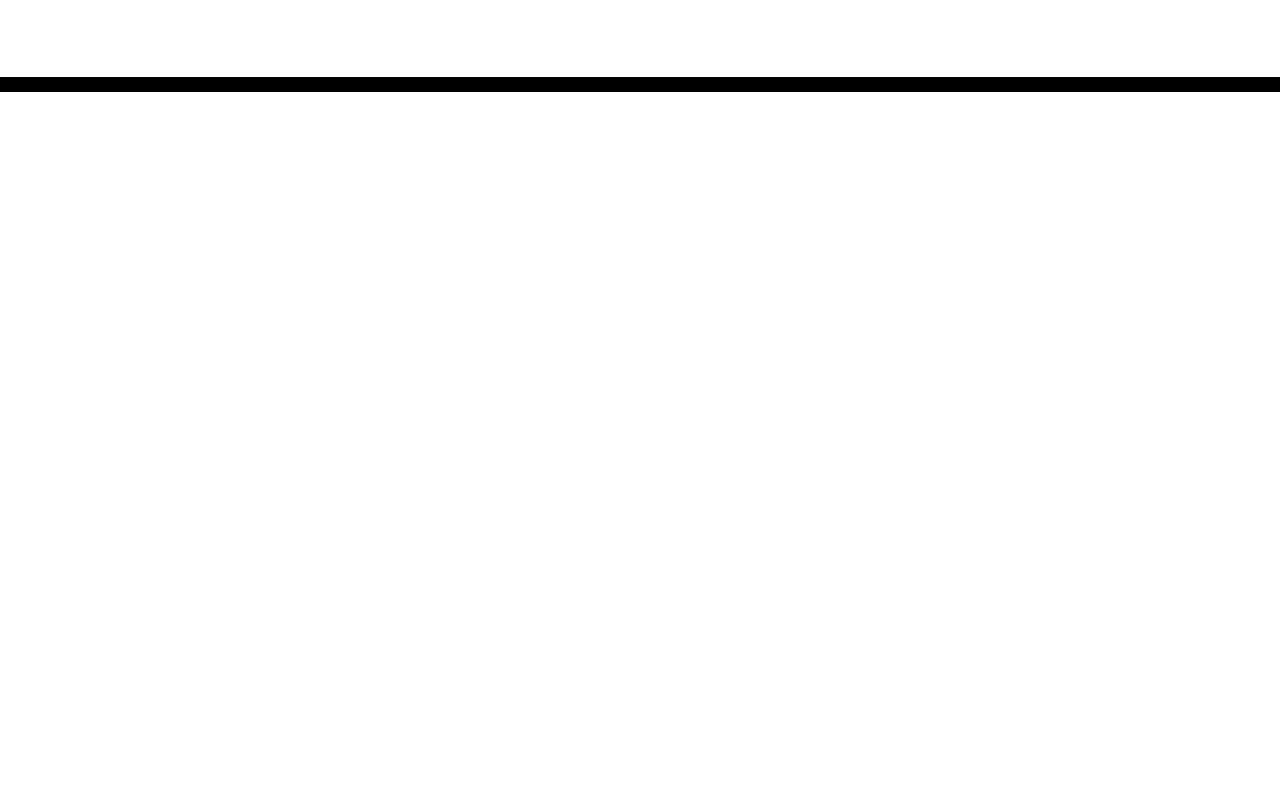
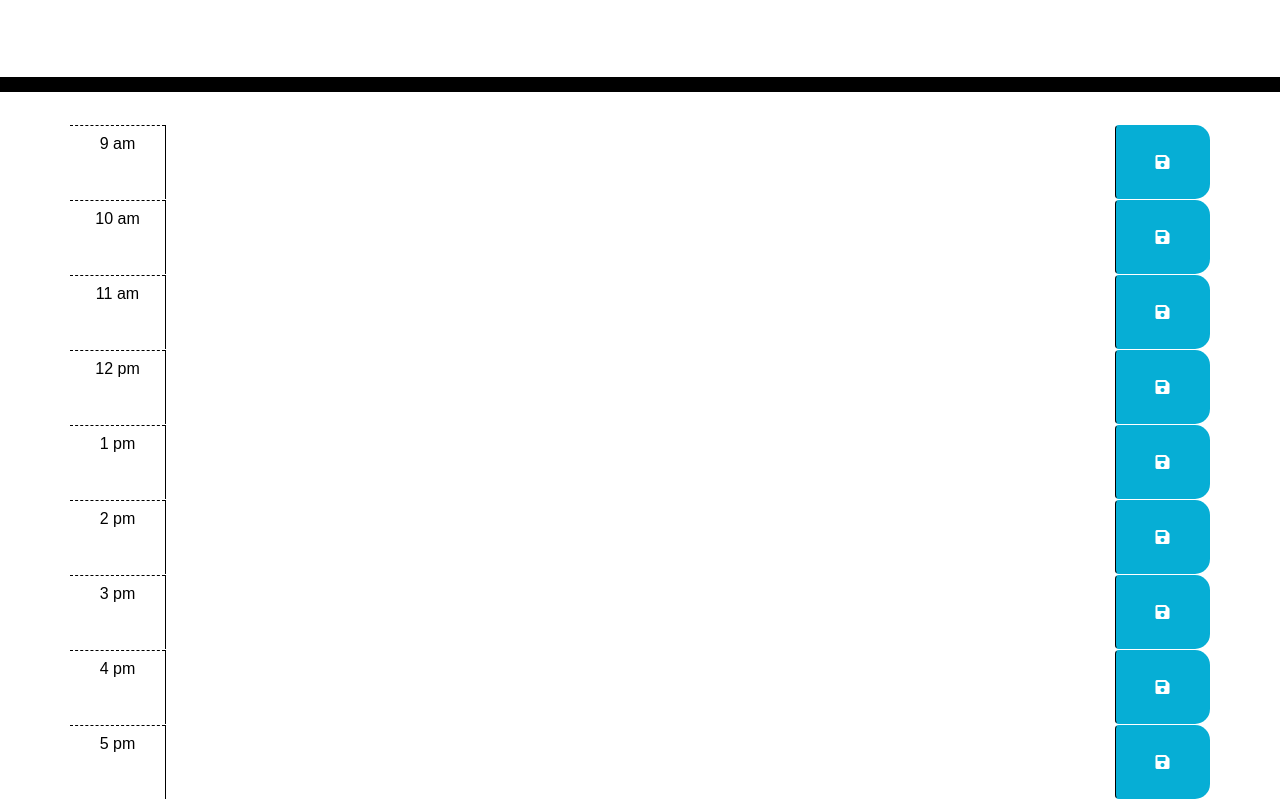
Before and after one commit to northjw/WorkDay-Planner, a plain HTML site: page Develop/Index.html in a window 1280 px wide. Shown: the part 205-1004 px from the top of the page. Before the commit the page ends 800 px from the top, so only its background shows below. Drawn offline with nearby package versions, Linux system fonts and the light colour scheme.

Commit message:
adding time slots to index.html

```diff
--- a/Develop/Index.html
+++ b/Develop/Index.html
@@ -26,3 +26,88 @@
         <h2 class="lead">A simple calendar app for scheduling your work day</h2>
         <p id="currentDay"></p>
     </header>
+
+    <!-- Scheduler -->
+  <div class="container schedule">
+
+    <!-- Timeblocks go here -->
+    <div class="row time-block" data-hour="9">
+      <div class="col-2 col-lg-1 hour">9 am</div>
+      <textarea class="col-8 col-lg-10"></textarea>
+        <button class=" col-2 col-lg-1 btn btn-block saveBtn d-flex justify-content-center align-items-center">
+          <i class="fas fa-save"></i>
+        </button>
+    </div>
+
+    <div class="row time-block" data-hour="10">
+      <div class="col-2 col-lg-1 hour">10 am</div>
+      <textarea class="col-8 col-lg-10"></textarea>
+      <button class=" col-2 col-lg-1 btn btn-block saveBtn d-flex justify-content-center align-items-center">
+        <i class="fas fa-save"></i>
+      </button>
+
+    </div>
+    <div class="row time-block" data-hour="11">
+      <div class="col-2 col-lg-1 hour">11 am</div>
+      <textarea class="col-8 col-lg-10"></textarea>
+      <button class=" col-2 col-lg-1 btn btn-block saveBtn d-flex justify-content-center align-items-center">
+        <i class="fas fa-save"></i>
+      </button>
+    </div>
+
+    <div class="row time-block" data-hour="12">
+      <div class="col-2 col-lg-1 hour">12 pm</div>
+      <textarea class="col-8 col-lg-10"></textarea>
+      <button class=" col-2 col-lg-1 btn btn-block saveBtn d-flex justify-content-center align-items-center">
+        <i class="fas fa-save"></i>
+      </button>
+    </div>
+
+    <div class="row time-block" data-hour="13">
+      <div class="col-2 col-lg-1 hour">1 pm</div>
+      <textarea class="col-8 col-lg-10"></textarea>
+      <button class=" col-2 col-lg-1 btn btn-block saveBtn d-flex justify-content-center align-items-center">
+        <i class="fas fa-save"></i>
+      </button>
+    </div>
+
+    <div class="row time-block" data-hour="14">
+      <div class="col-2 col-lg-1 hour">2 pm</div>
+      <textarea class="col-8 col-lg-10"></textarea>
+      <button class=" col-2 col-lg-1 btn btn-block saveBtn d-flex justify-content-center align-items-center">
+        <i class="fas fa-save"></i>
+      </button>
+    </div>
+
+    <div class="row time-block" data-hour="15">
+      <div class="col-2 col-lg-1 hour">3 pm</div>
+      <textarea class="col-8 col-lg-10"></textarea>
+      <button class=" col-2 col-lg-1 btn btn-block saveBtn d-flex justify-content-center align-items-center">
+        <i class="fas fa-save"></i>
+      </button>
+    </div>
+
+    <div class="row time-block" data-hour="16">
+      <div class="col-2 col-lg-1 hour">4 pm</div>
+      <textarea class="col-8 col-lg-10"></textarea>
+      <button class=" col-2 col-lg-1 btn btn-block saveBtn d-flex justify-content-center align-items-center">
+        <i class="fas fa-save"></i>
+      </button>
+    </div>
+
+    <div class="row time-block" data-hour="17">
+      <div class="col-2 col-lg-1 hour">5 pm</div>
+      <textarea class="col-8 col-lg-10"></textarea>
+      <button class="col-2 col-lg-1 btn btn-block saveBtn d-flex justify-content-center align-items-center">
+        <i class="fas fa-save"></i>
+      </button>
+    </div>
+  </div>
+
+  <!-- Links to Scripts -->
+  <script src="https://code.jquery.com/jquery-3.4.1.min.js"></script>
+  <script src="https://cdnjs.cloudflare.com/ajax/libs/moment.js/2.24.0/moment.min.js"></script>
+  <script src="script.js"></script>
+</body>
+
+</html>
```
Also changed, not shown: Develop/script.js (added).
